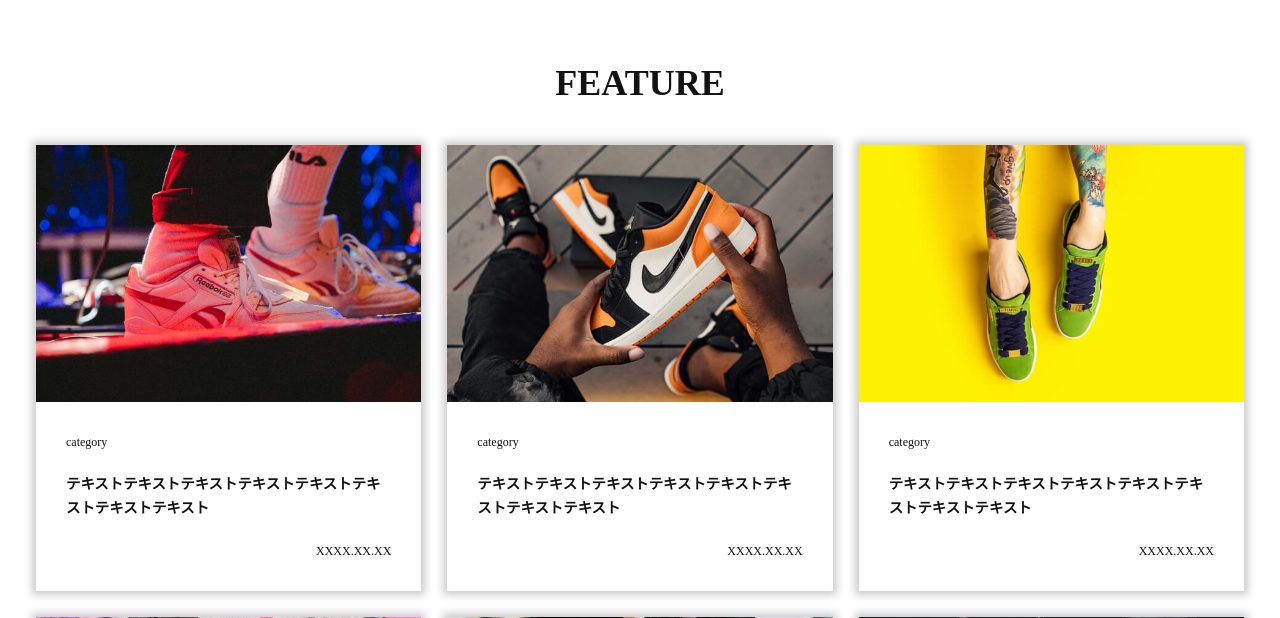
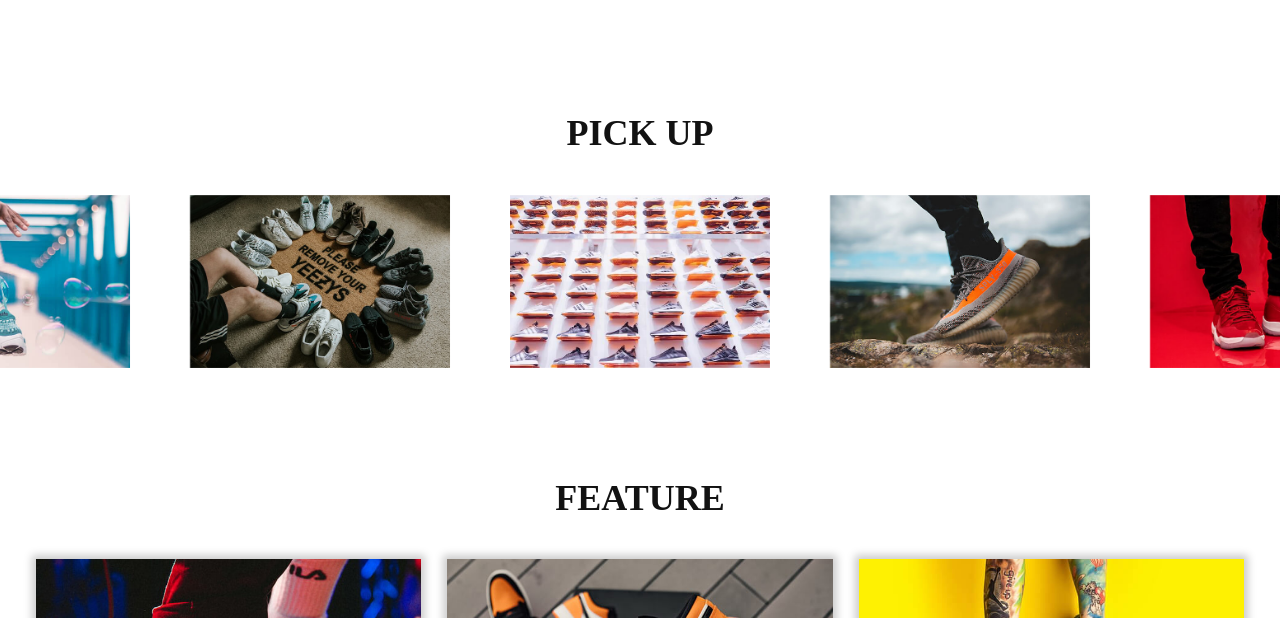
Before and after one commit to muffin0702/Media-site, a plain HTML site: page index.html in a window 1280 px wide. Shown: the part 804-1422 px from the top of the page. Drawn offline with nearby package versions, Linux system fonts and the light colour scheme; some packages are replaced by stand-ins of ours.

Commit message:
Modify swiper

```diff
--- a/css/style.scss
+++ b/css/style.scss
@@ -210,9 +210,8 @@ img {
   }
 
   .pickup-img {
-    max-width: 100%;
     object-fit: cover;
-    padding: 30px;
+    padding: 0 30px;
     box-sizing: border-box;
   }
 }
--- a/index.html
+++ b/index.html
@@ -47,7 +47,7 @@
     </section>
 
     <!-- Pick up -->
-    <!-- <section id="pickup">
+    <section id="pickup">
       <h2 class="section-title">PICK UP</h2>
       <div class="swiper-container">
         <div class="swiper">
@@ -79,7 +79,7 @@
           </div>
         </div>
       </div>
-    </section> -->
+    </section>
 
     <!-- Feature -->
     <section id="feature">
```
Also changed, not shown: css/style.css, 1 other file.
